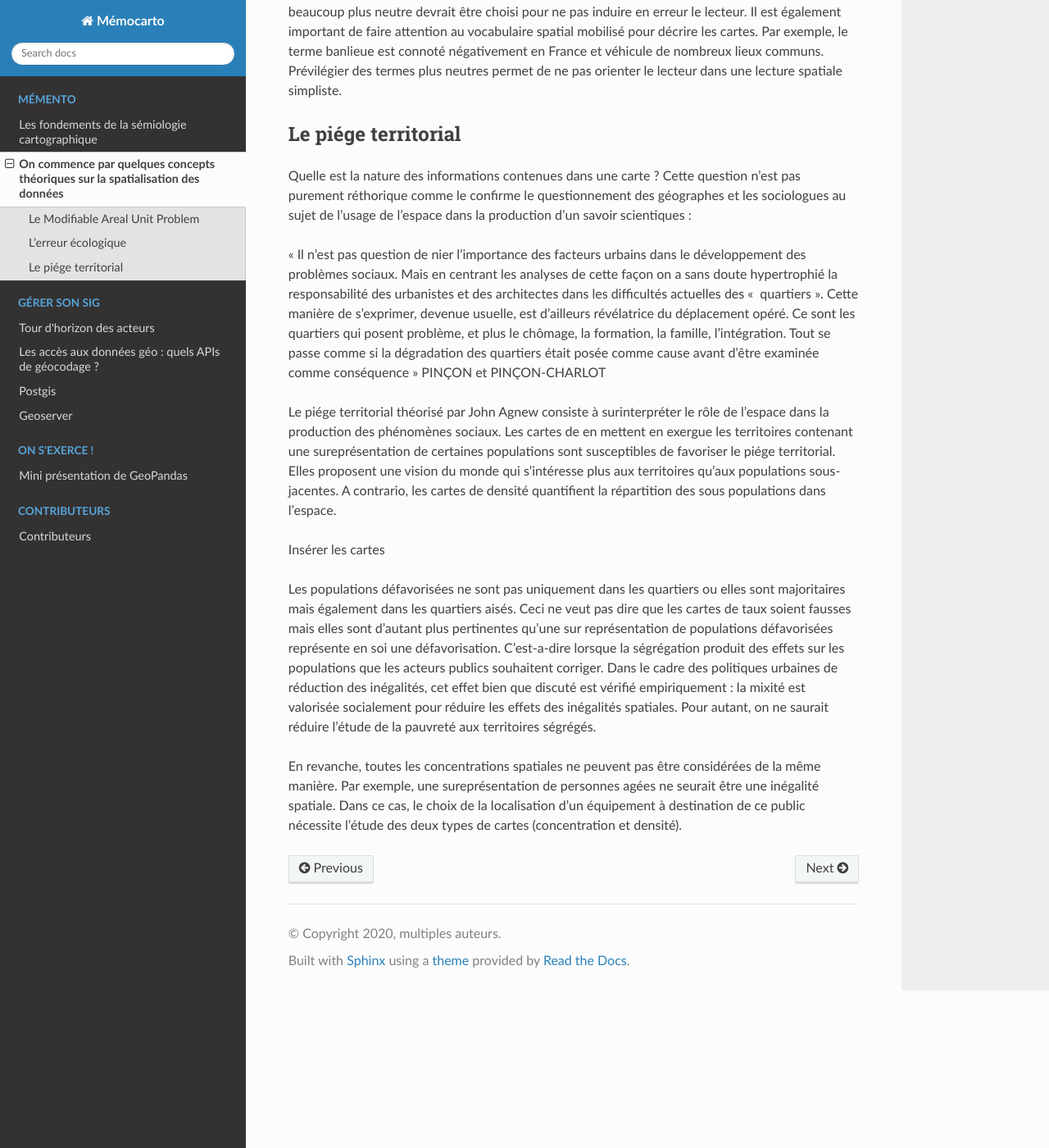
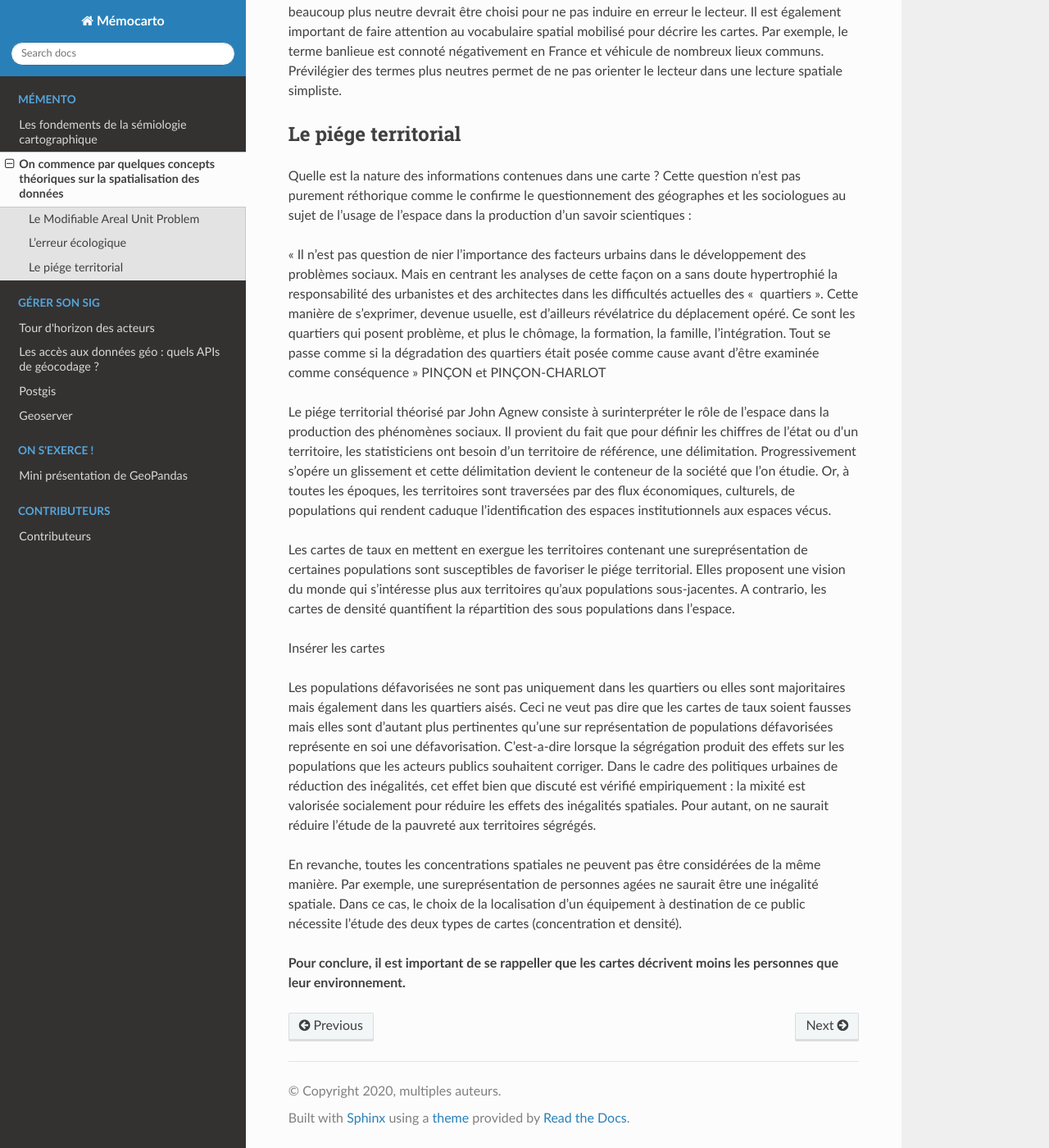
Before and after one commit to JulieDjidji/memocarto, a Sphinx documentation site: the page built from doc/source/concepts.rst, in a window 1280 px wide and 1400 px high, scrolled down 3873 px. Shown: the whole window at 82% size. Built offline with Sphinx 7.4.7 and the Read the Docs theme 2.0.0, drawn with Linux system fonts in a browser that asks for light colours; pages that are not in the unit, such as notebooks, are missing from menus; some of the changed text lies outside the part shown.

Commit message:
Update concepts.rst

```diff
--- a/doc/source/concepts.rst
+++ b/doc/source/concepts.rst
@@ -66,10 +66,14 @@ Quelle est la nature des informations contenues dans une carte ? Cette question
 « Il n’est pas question de nier l’importance des facteurs urbains dans le développement des problèmes sociaux. Mais en centrant les analyses de cette façon on a sans doute hypertrophié la responsabilité des urbanistes et des architectes dans les difficultés actuelles des " quartiers". Cette manière de s’exprimer, devenue usuelle, est d’ailleurs révélatrice du déplacement opéré. Ce sont les quartiers qui posent problème, et plus le chômage, la formation, la famille, l’intégration. Tout se passe comme si la dégradation des quartiers était posée
 comme cause avant d’être examinée comme conséquence » PINÇON et PINÇON-CHARLOT
 
-Le piége territorial théorisé par John Agnew consiste à surinterpréter le rôle de l'espace dans la production des phénomènes sociaux. Les cartes de en mettent en exergue les territoires contenant une sureprésentation de certaines populations sont susceptibles de favoriser le piége territorial. Elles proposent une vision du monde qui s'intéresse plus aux territoires qu'aux populations sous-jacentes. A contrario, les cartes de densité quantifient la répartition des sous populations dans l'espace.
+Le piége territorial théorisé par John Agnew consiste à surinterpréter le rôle de l'espace dans la production des phénomènes sociaux. Il provient du fait que pour définir les chiffres de l'état ou d'un territoire, les statisticiens ont besoin d'un territoire de référence, une délimitation. Progressivement s'opére un glissement et cette délimitation devient le conteneur de la société que l'on étudie. Or, à toutes les époques, les territoires sont traversées par des flux économiques, culturels, de populations qui rendent caduque l'identification des espaces institutionnels aux espaces vécus.
+
+Les cartes de taux en mettent en exergue les territoires contenant une sureprésentation de certaines populations sont susceptibles de favoriser le piége territorial. Elles proposent une vision du monde qui s'intéresse plus aux territoires qu'aux populations sous-jacentes. A contrario, les cartes de densité quantifient la répartition des sous populations dans l'espace.
 
 Insérer les cartes
 
 Les populations défavorisées ne sont pas uniquement dans les quartiers ou elles sont majoritaires mais également dans les quartiers aisés. Ceci ne veut pas dire que les cartes de taux soient fausses mais elles sont d'autant plus pertinentes qu'une sur représentation de populations défavorisées représente en soi une défavorisation. C'est-a-dire lorsque la ségrégation produit des effets sur les populations que les acteurs publics souhaitent corriger. Dans le cadre des politiques urbaines de réduction des inégalités, cet effet bien que discuté est vérifié empiriquement : la mixité est valorisée socialement pour réduire les effets des inégalités spatiales. Pour autant, on ne saurait réduire l'étude de la pauvreté aux territoires ségrégés.
 
-En revanche, toutes les concentrations spatiales ne peuvent pas être considérées de la même manière. Par exemple, une sureprésentation de personnes agées ne seurait être une inégalité spatiale. Dans ce cas, le choix de la localisation d'un équipement à destination de ce public nécessite l'étude des deux types de cartes (concentration et densité).
+En revanche, toutes les concentrations spatiales ne peuvent pas être considérées de la même manière. Par exemple, une sureprésentation de personnes agées ne saurait être une inégalité spatiale. Dans ce cas, le choix de la localisation d'un équipement à destination de ce public nécessite l'étude des deux types de cartes (concentration et densité).
+
+**Pour conclure, il est important de se rappeller que les cartes décrivent moins les personnes que leur environnement.**
```
Also changed, not shown: other parts of doc/source/concepts.rst (+1 -1 lines).
